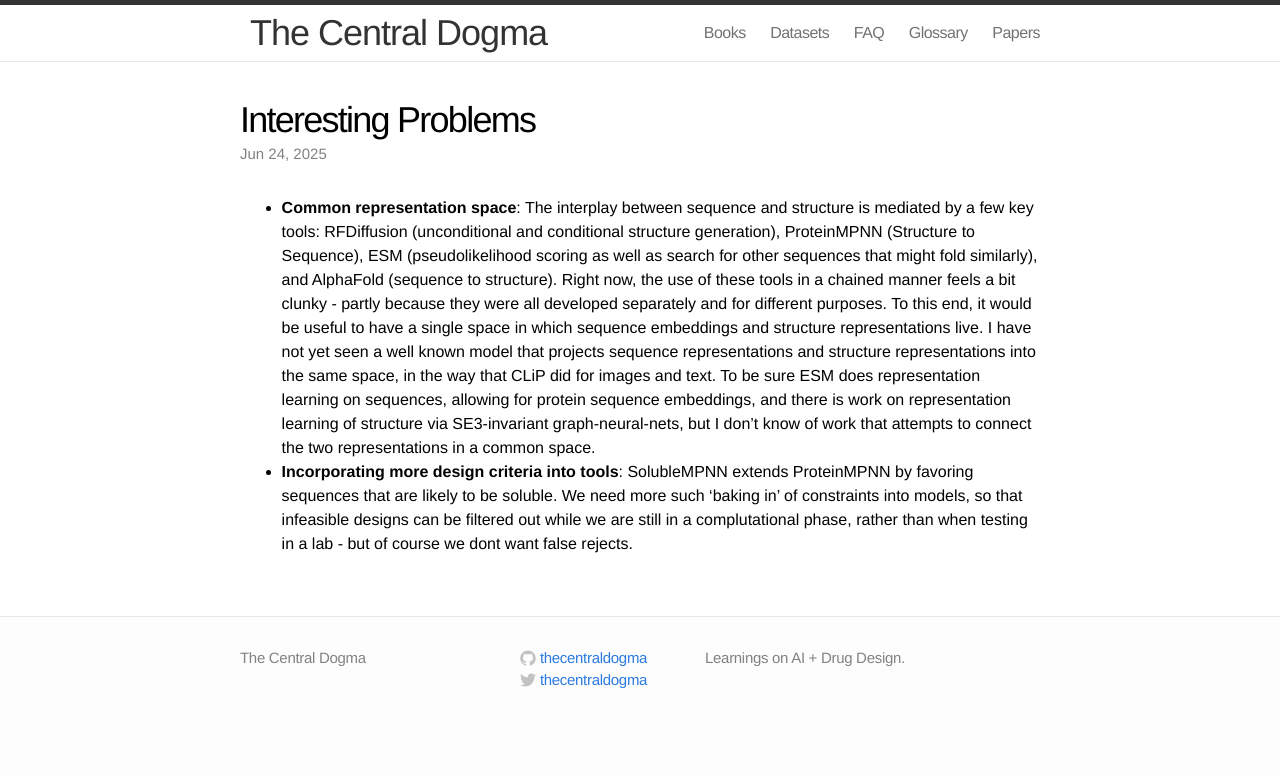
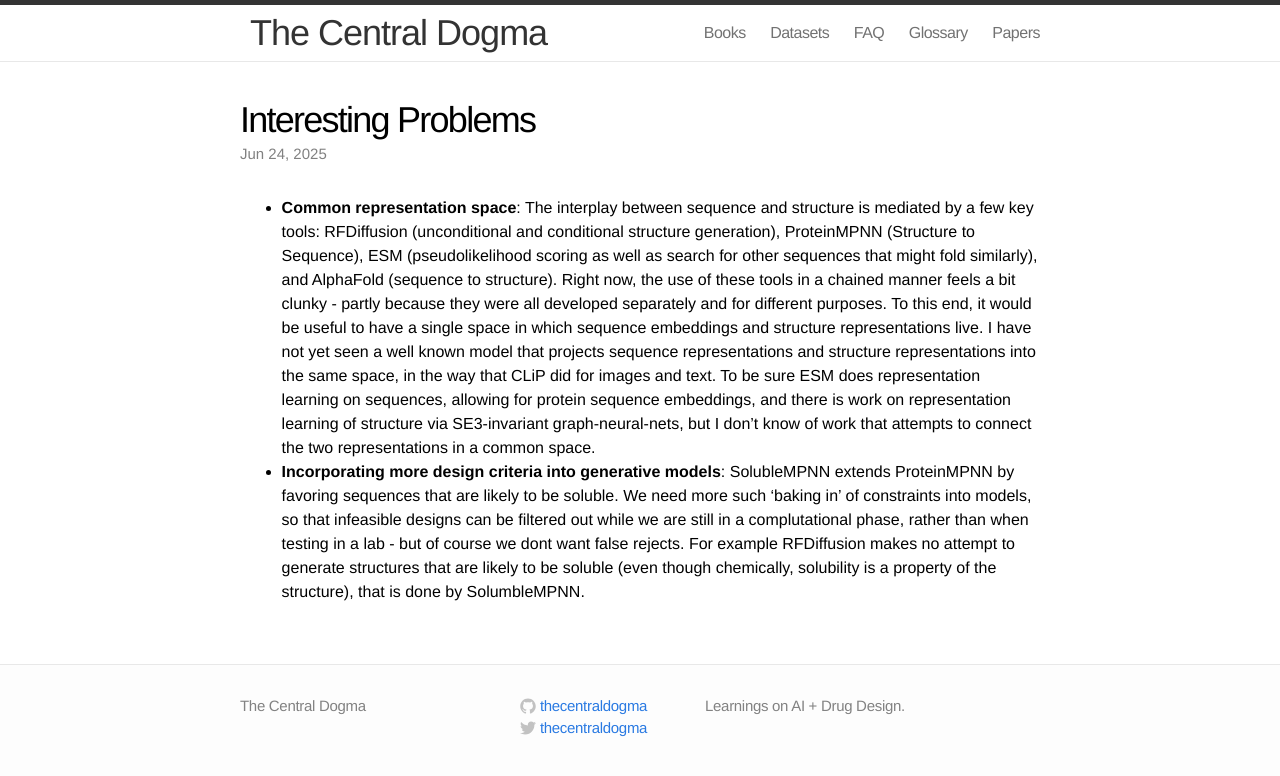
Before and after one commit to thecentraldogma/thecentraldogma.github.io, a Jekyll site: the page built from _posts/2025-06-24-interesting-problems.md, in a window 1280 px wide. Shown: the top 776 px of the page. Built offline with Jekyll 4.4.1, drawn with Linux system fonts in a browser that asks for light colours; our own code applies the rules of GitHub Pages for plain Markdown files.

Commit message:
Update 2025-06-24-interesting-problems.md

```diff
--- a/_posts/2025-06-24-interesting-problems.md
+++ b/_posts/2025-06-24-interesting-problems.md
@@ -1,2 +1,2 @@
 - **Common representation space**: The interplay between sequence and structure is mediated by a few key tools: RFDiffusion (unconditional and conditional structure generation), ProteinMPNN (Structure to Sequence), ESM (pseudolikelihood scoring as well as search for other sequences that might fold similarly), and AlphaFold (sequence to structure). Right now, the use of these tools in a chained manner feels a bit clunky - partly because they were all developed separately and for different purposes. To this end, it would be useful to have a single space in which sequence embeddings and structure representations live. I have not yet seen a well known model that projects sequence representations and structure representations into the same space, in the way that CLiP did for images and text. To be sure ESM does representation learning on sequences, allowing for protein sequence embeddings, and there is work on representation learning of structure via SE3-invariant graph-neural-nets, but I don't know of work that attempts to connect the two representations in a common space.
-- **Incorporating more design criteria into tools**: SolubleMPNN extends ProteinMPNN by favoring sequences that are likely to be soluble. We need more such 'baking in' of constraints into models, so that infeasible designs can be filtered out while we are still in a complutational phase, rather than when testing in a lab - but of course we dont want false rejects.
+- **Incorporating more design criteria into generative models**: SolubleMPNN extends ProteinMPNN by favoring sequences that are likely to be soluble. We need more such 'baking in' of constraints into models, so that infeasible designs can be filtered out while we are still in a complutational phase, rather than when testing in a lab - but of course we dont want false rejects. For example RFDiffusion makes no attempt to generate structures that are likely to be soluble (even though chemically, solubility is a property of the structure), that is done by SolumbleMPNN.
```
